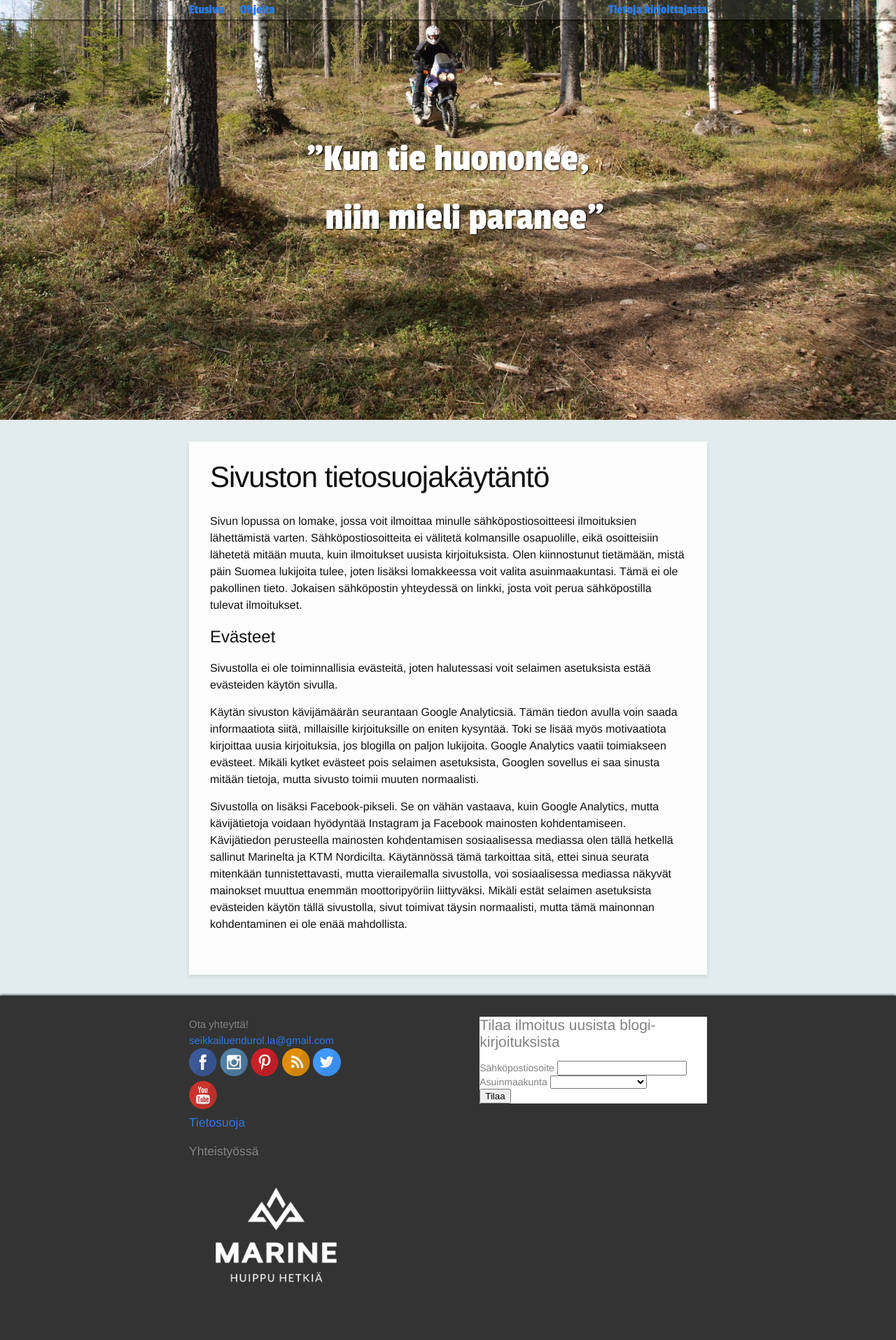
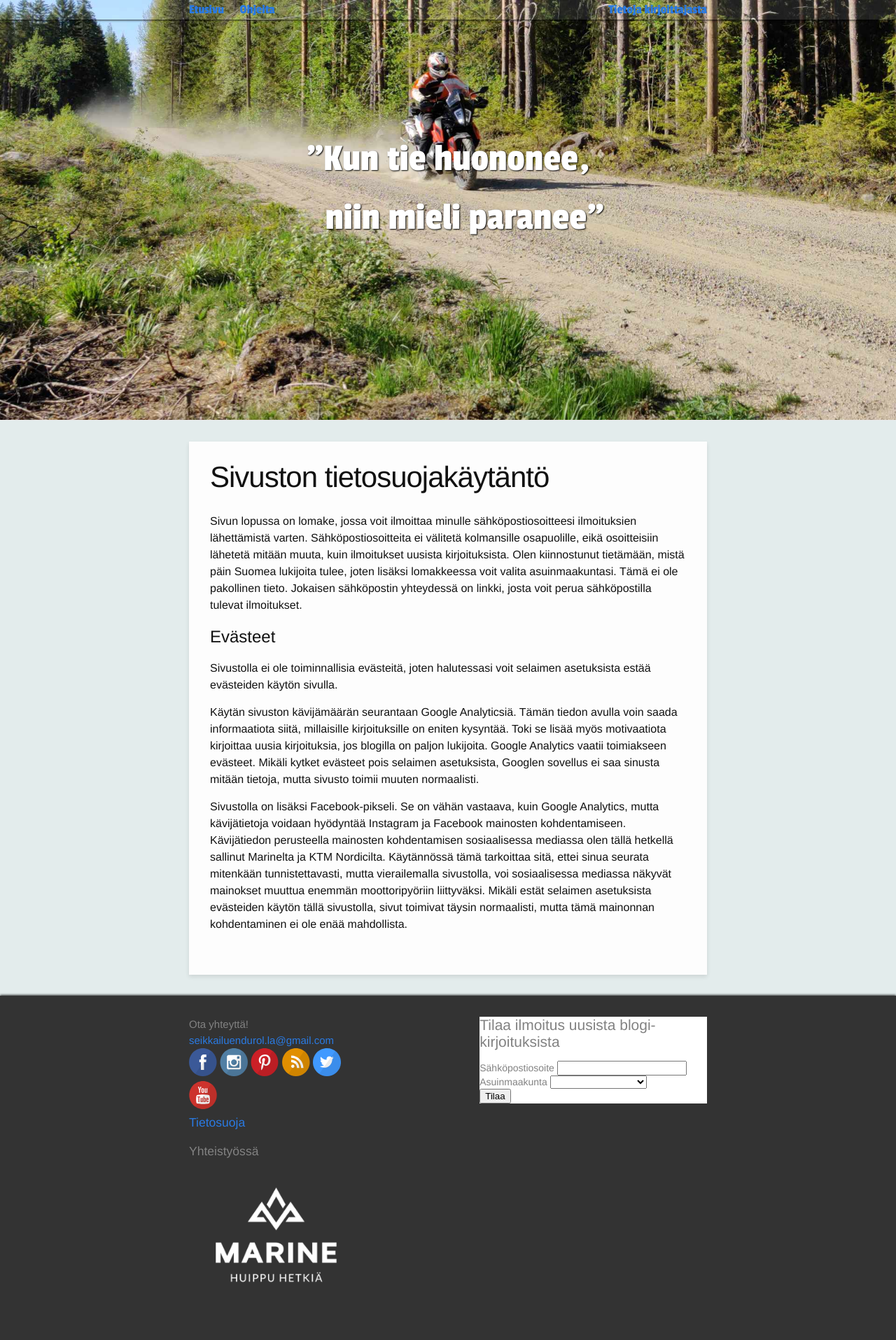
Before and after one commit to seikkailuendurolla/seikkailuendurolla.github.io, a Jekyll site: the page built from tietosuoja.md, in a window 1280 px wide. Shown: the whole page at 70% size. Built offline with Jekyll 4.4.1, drawn with Linux system fonts in a browser that asks for light colours; some web fonts are replaced; comment, search, counter and statistics services are not loaded.

Commit message:
Kuvan vaihto

```diff
--- a/tietosuoja.md
+++ b/tietosuoja.md
@@ -3,7 +3,7 @@ layout: page
 title: Sivuston tietosuojakäytäntö
 permalink: /tietosuoja/
 header_slogan_class: white
-header_image_style: "background-image: url('/assets/about-me.jpg'); background-position: center bottom;"
+header_image_style: "background-image: url('/assets/ktm-790-adventure-5.jpg');"
 ---
 
 Sivun lopussa on lomake, jossa voit ilmoittaa minulle
```
